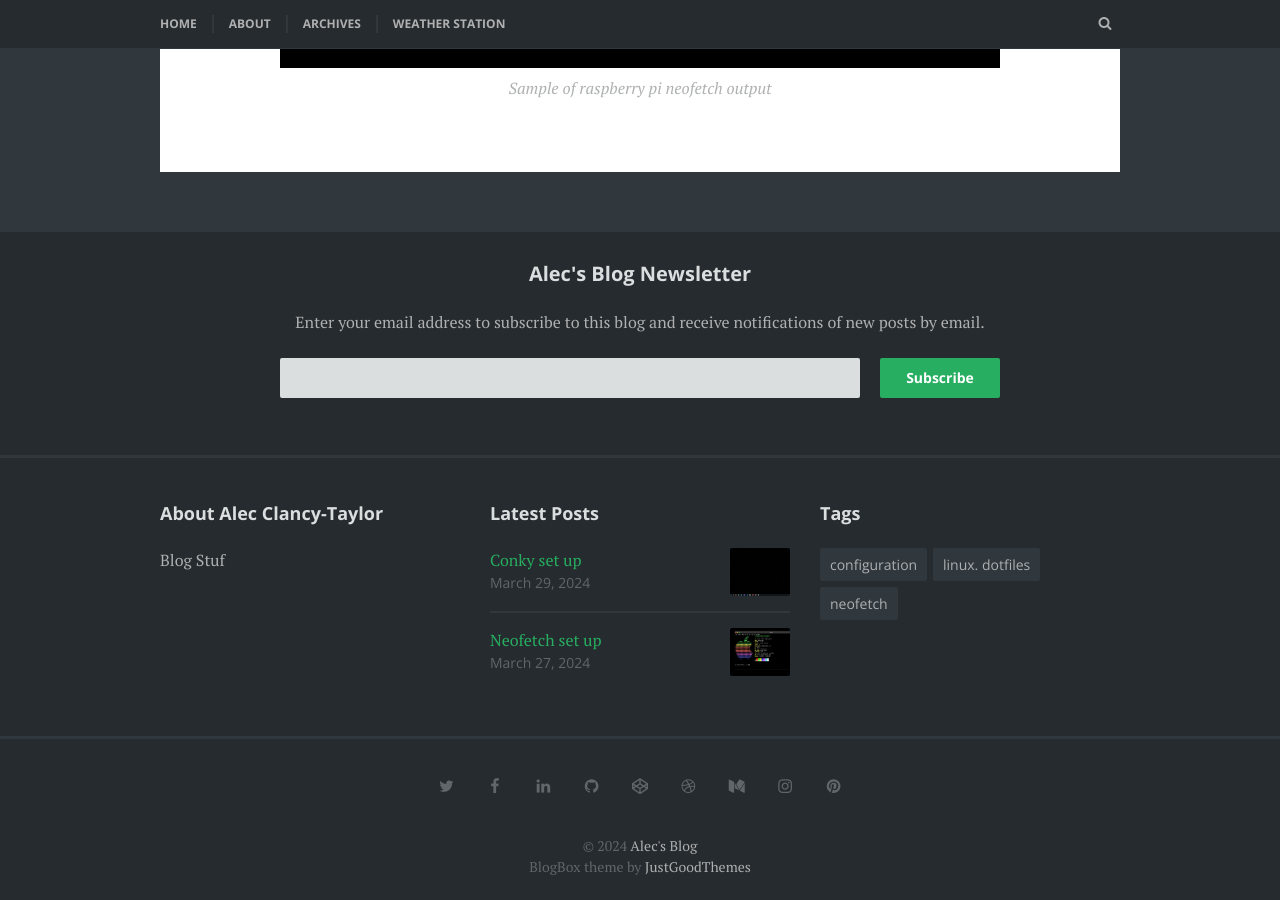
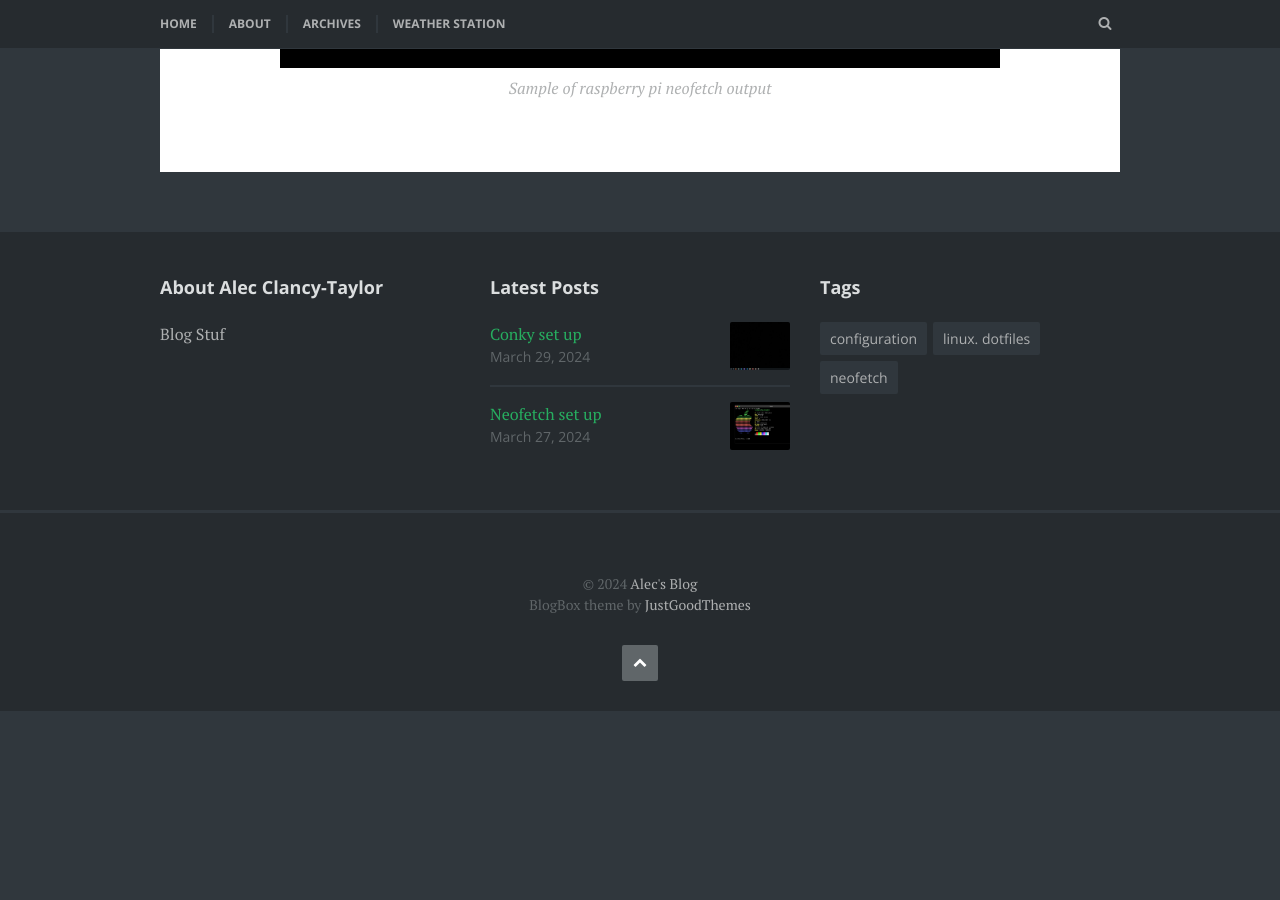
Before and after one commit to alecjtaylor/blog, a Jekyll site: the page built from index.html, in a window 1280 px wide and 900 px high, scrolled down 9393 px. Built offline with Jekyll 4.4.1, drawn with Linux system fonts in a browser that asks for light colours; some web fonts are replaced; the list of posts is cut into pages by our own code; after the commit the page ends 10104 px from its top, so only the background shows below that; some of the changed lines change nothing that is shown.

Commit message:
remove newsletter and socials

```diff
--- a/_config.yml
+++ b/_config.yml
@@ -52,18 +52,18 @@
 banner_url: https://justgoodthemes.com/
 
 # Footer newsletter widget - add your form action url for MailChimp signup form here
-mailchimp_url: "//justgoodthemes.us3.list-manage.com/subscribe/post?u=78f1bab16028354caeb23aecd&amp;id=4a7330d117"
+# mailchimp_url: "//justgoodthemes.us3.list-manage.com/subscribe/post?u=78f1bab16028354caeb23aecd&amp;id=4a7330d117"
 
 # Social links in the site footer
-twitter_username: "username"
-facebook_username: "username"
-github_username: "username"
-codepen_username: "username"
-dribbble_username: "username"
-medium_username: "@username"
-instagram_username: "username"
-pinterest_username: "username"
-linkedin_username: "username"
+#twitter_username: "username"
+#facebook_username: "username"
+#github_username: "username"
+#codepen_username: "username"
+#dribbble_username: "username"
+#medium_username: "@username"
+#instagram_username: "username"
+#pinterest_username: "username"
+#linkedin_username: "username"
 
 # http://jekyllrb.com/docs/pagination/
 paginate: 5
```
